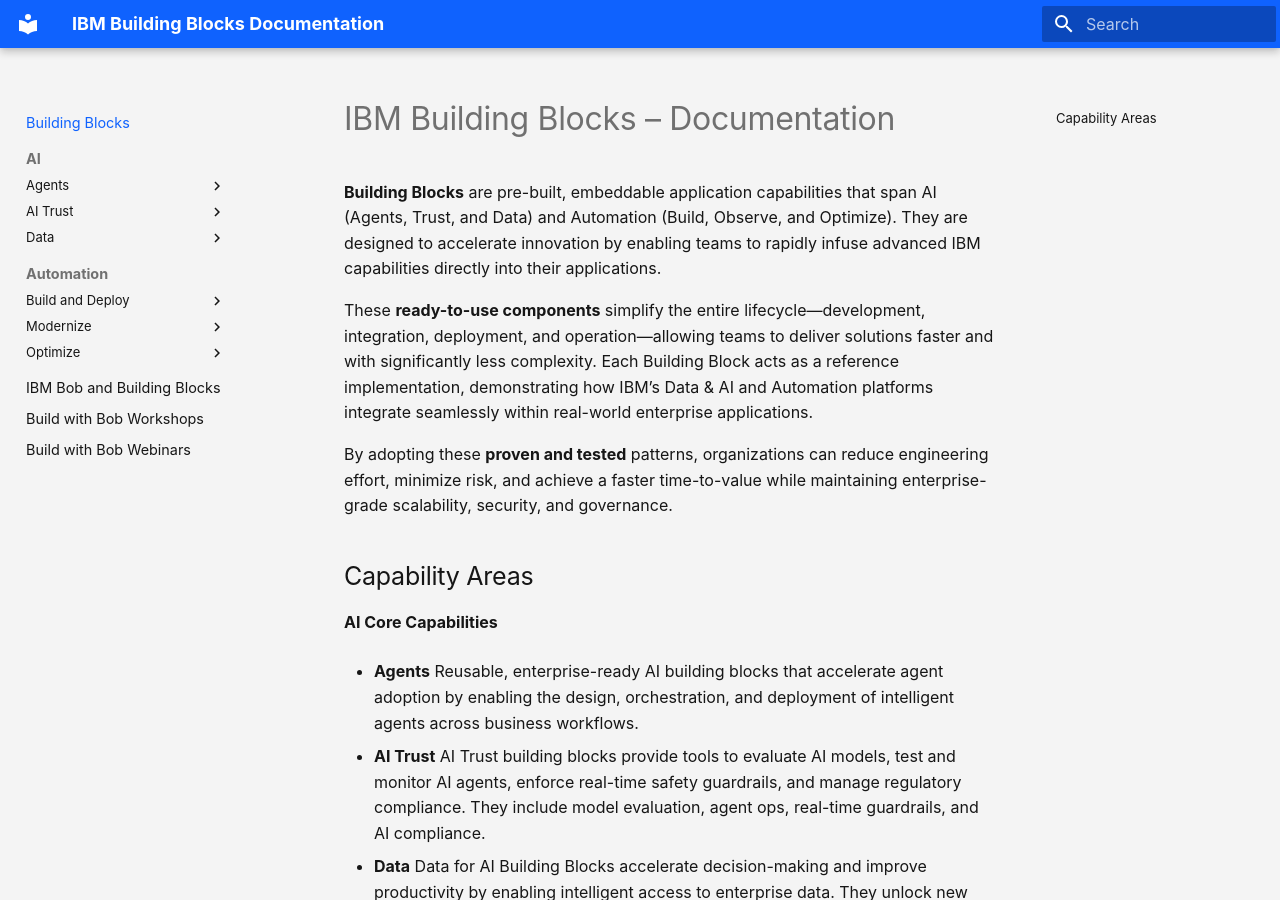
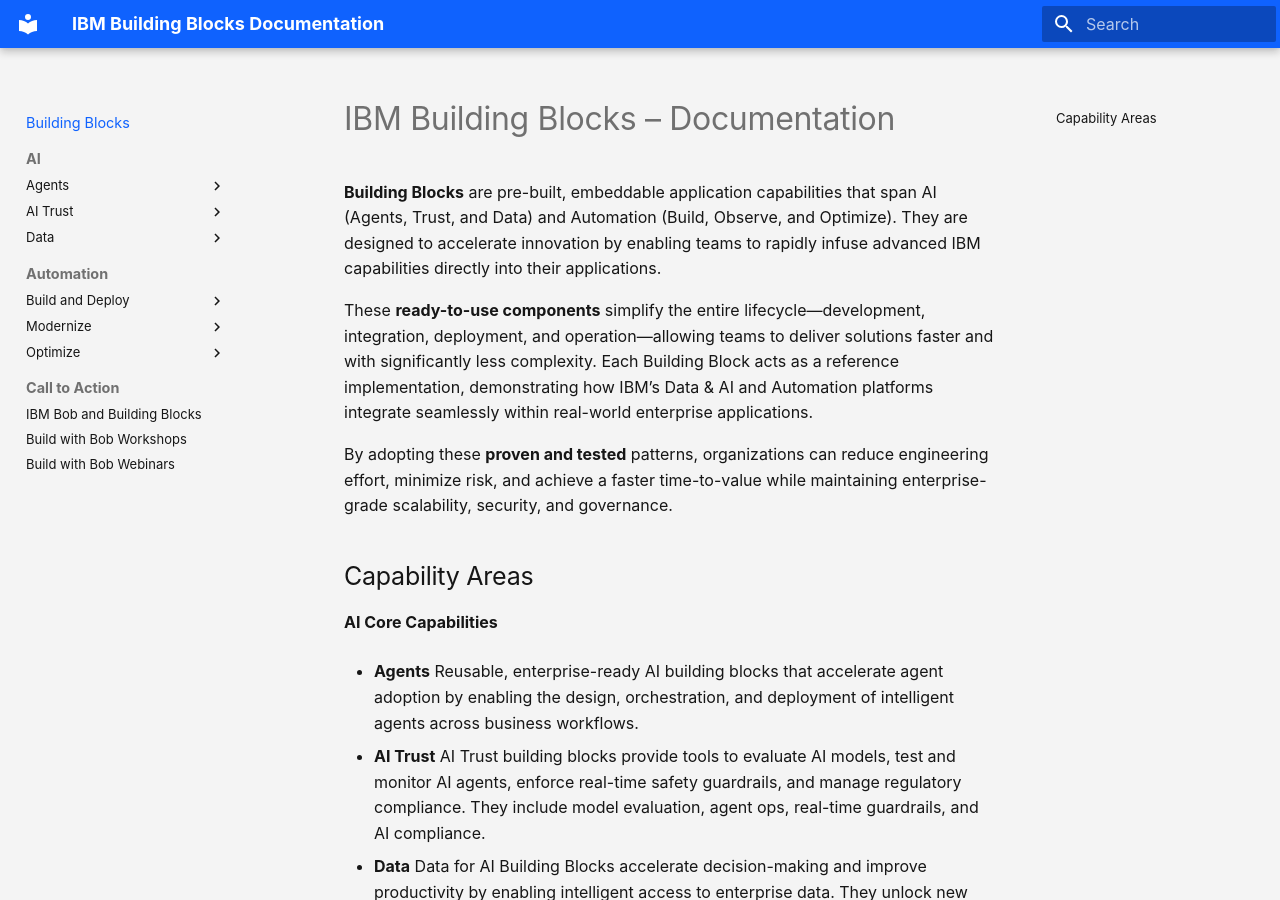
Before and after one commit to ibm-self-serve-assets/building-blocks-docs, an MkDocs documentation site: the page built from docs-src/index.md, in a window 1280 px wide and 900 px high. Built offline with MkDocs 1.6.1 and Material for MkDocs 9.7.7, drawn with Linux system fonts in a browser that asks for light colours.

Commit message:
formatting docs

```diff
--- a/mkdocs.yml
+++ b/mkdocs.yml
@@ -60,7 +60,6 @@
           - Real-Time Guardrails: ai-core/ai-trust/real-time-guardrails.md
           - AI Compliance: ai-core/ai-trust/ai-compliance.md
 
-
       - Data:
           - Overview: ai-core/data/index.md
           - Question & Answer: ai-core/data/q-and-a.md
@@ -92,8 +91,7 @@
           - FinOps: automation-core/optimize/finops.md
           - Automated Resource Management: automation-core/optimize/automated-resource-management.md
 
-  - IBM Bob and Building Blocks: ibm-bob/index.md
-
-  - Build with Bob Workshops: workshop/index.md
-
-  - Build with Bob Webinars: build-with-bob/index.md
+  - Call to Action:
+      - IBM Bob and Building Blocks: ibm-bob/index.md
+      - Build with Bob Workshops: workshop/index.md
+      - Build with Bob Webinars: build-with-bob/index.md
```
